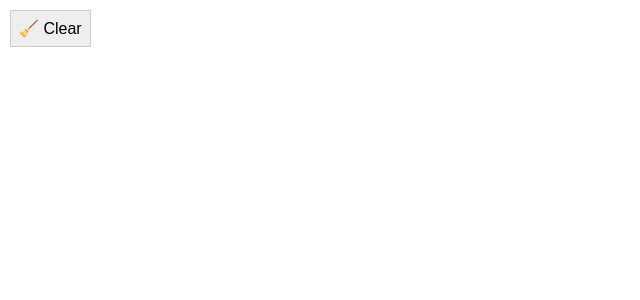
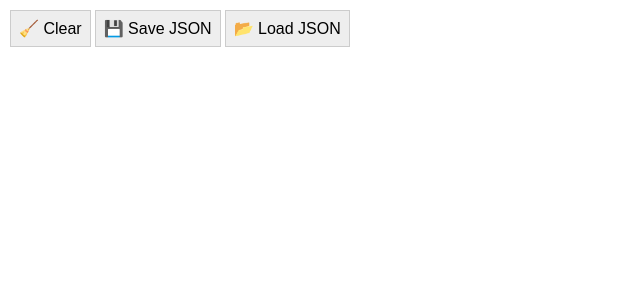
Before and after one commit to nemariia/openwboard, a SvelteKit app: page / in a window 1280 px wide. Shown: the top 300 px of the page, without its empty margins (0-640 px from the left). Built offline with nearby package versions, Linux system fonts and the light colour scheme.

Commit message:
Added simple save and load

```diff
--- a/src-tauri/tauri.conf.json
+++ b/src-tauri/tauri.conf.json
@@ -31,5 +31,10 @@
       "icons/icon.icns",
       "icons/icon.ico"
     ]
+  },
+    "plugins": {
+    "fs": {
+      "dir": "Document"
+    }
   }
 }
--- a/src/routes/+page.svelte
+++ b/src/routes/+page.svelte
@@ -1,30 +1,143 @@
 <script lang="ts">
   import { onMount } from 'svelte';
+
+  function isTauri(): boolean {
+    return '__TAURI_METADATA__' in window;
+  }
 
   let isDrawing = false;
   let canvas: HTMLCanvasElement;
   let ctx: CanvasRenderingContext2D | null = null;
 
+  type Point = [number, number];
+
+  interface Line {
+    points: Point[];
+    color: string;
+    width: number;
+  }
+
+  let currentLine: Point[] = [];
+  let lines: Line[] = [];
+  let drawingColor = '#000000';
+  let lineWidth = 2;
+
   function startDrawing(e: MouseEvent) {
     if (!ctx) return;
     isDrawing = true;
+    currentLine = [[e.offsetX, e.offsetY]];
     ctx.beginPath();
     ctx.moveTo(e.offsetX, e.offsetY);
   }
 
   function draw(e: MouseEvent) {
     if (!isDrawing || !ctx) return;
+    currentLine.push([e.offsetX, e.offsetY]);
     ctx.lineTo(e.offsetX, e.offsetY);
     ctx.stroke();
   }
 
   function stopDrawing() {
-    isDrawing = false;
+    if (isDrawing) {
+      isDrawing = false;
+      lines.push({
+        points: currentLine,
+        color: drawingColor,
+        width: lineWidth,
+      });
+    }
   }
 
   function clearCanvas() {
     if (ctx && canvas) {
       ctx.clearRect(0, 0, canvas.width, canvas.height);
+      lines = [];
+    }
+  }
+
+  function redrawFromLines() {
+    if (!ctx) return;
+    ctx.clearRect(0, 0, canvas.width, canvas.height);
+
+    for (const line of lines) {
+      if (line.points.length === 0) continue;
+
+      ctx.beginPath();
+      ctx.strokeStyle = line.color;
+      ctx.lineWidth = line.width;
+
+      ctx.moveTo(line.points[0][0], line.points[0][1]);
+      for (const [x, y] of line.points.slice(1)) {
+        ctx.lineTo(x, y);
+      }
+      ctx.stroke();
+    }
+
+    // restore default style
+    ctx.strokeStyle = drawingColor;
+    ctx.lineWidth = lineWidth;
+  }
+
+  async function saveWhiteboard() {
+    const json = JSON.stringify(lines, null, 2);
+
+    if (isTauri()) {
+      const { writeTextFile } = await import('@tauri-apps/plugin-fs');
+      const { save } = await import('@tauri-apps/plugin-dialog');
+
+      const file = await save({
+        defaultPath: 'whiteboard.json',
+        filters: [{ name: 'Whiteboard', extensions: ['json'] }]
+      });
+
+      if (file) {
+        await writeTextFile(file, json);
+        alert('Saved!');
+      }
+    } else {
+      // Web fallback
+      const blob = new Blob([json], { type: 'application/json' });
+      const url = URL.createObjectURL(blob);
+
+      const a = document.createElement('a');
+      a.href = url;
+      a.download = 'whiteboard.json';
+      a.click();
+
+      URL.revokeObjectURL(url);
+      alert('Saved!');
+    }
+  }
+
+    async function loadWhiteboard() {
+    if (isTauri()) {
+      const { readTextFile } = await import('@tauri-apps/plugin-fs');
+      const { open } = await import('@tauri-apps/plugin-dialog');
+
+      const file = await open({
+        multiple: false,
+        filters: [{ name: 'Whiteboard', extensions: ['json'] }]
+      });
+
+      if (file && typeof file === 'string') {
+        const content = await readTextFile(file);
+        lines = JSON.parse(content);
+        redrawFromLines();
+      }
+    } else {
+      // Browser fallback: trigger file input
+      const input = document.createElement('input');
+      input.type = 'file';
+      input.accept = '.json';
+      input.onchange = async () => {
+        if (!input.files || input.files.length === 0) return;
+
+        const file = input.files[0];
+        const text = await file.text();
+        lines = JSON.parse(text);
+        redrawFromLines();
+      };
+      input.click();
     }
   }
 
@@ -56,7 +169,11 @@
     on:mouseleave={stopDrawing}
     class="whiteboard"></canvas>
 
-  <button on:click={clearCanvas} class="clear-button">🧹 Clear</button>
+  <nav>
+    <button on:click={clearCanvas} class="clear-button">🧹 Clear</button>
+    <button on:click={saveWhiteboard}>💾 Save JSON</button>
+    <button on:click={loadWhiteboard}>📂 Load JSON</button>
+  </nav>
 </main>
 
 <style>
@@ -70,11 +187,16 @@
     z-index: 0;
   }
 
-  .clear-button {
+  nav {
     position: fixed;
+    z-index: 1;
     top: 10px;
     left: 10px;
-    z-index: 1;
+    display: flexbox;
+    gap: 5px;
+  }
+
+  nav button {
     background: #eee;
     border: 1px solid #ccc;
     padding: 0.5rem;
```
